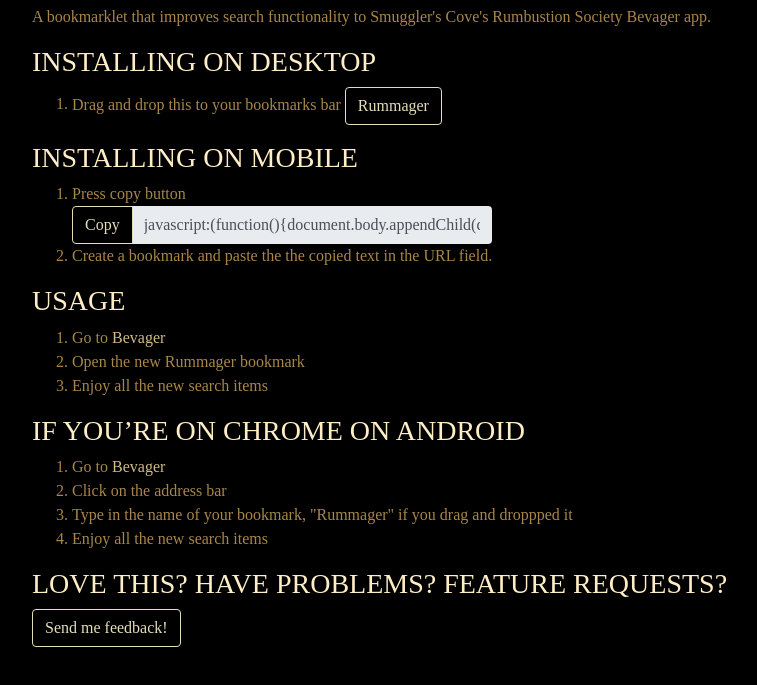
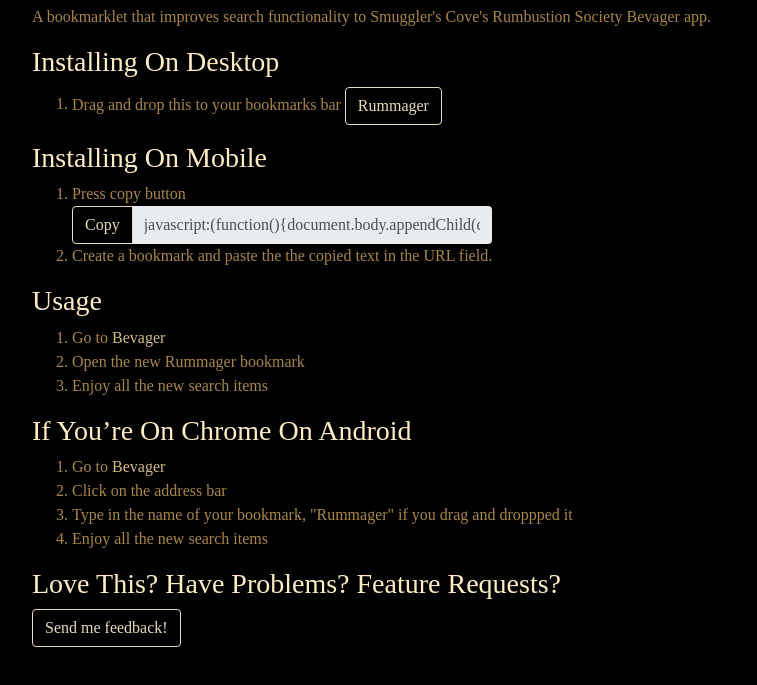
Before and after one commit to robotpistol/rummager, a plain HTML site: page index.html in a window 1280 px wide. Shown: the part 51-736 px from the top of the page, without its empty margins (38-795 px from the left). Drawn offline with nearby package versions, Linux system fonts and the light colour scheme.

Commit message:
Title case, stop screaming in the titles

```diff
--- a/index.html
+++ b/index.html
@@ -26,7 +26,7 @@
         </div>
       </div>
       <div class="row">
-        <h3>INSTALLING ON DESKTOP</h3>
+        <h3>Installing On Desktop</h3>
       </div>
       <div class="row">
         <ol>
@@ -39,7 +39,7 @@
         </ol>
       </div>
       <div class="row">
-        <h3>INSTALLING ON MOBILE</h3>
+        <h3>Installing On Mobile</h3>
       </div>
       <div class="row">
         <ol>
@@ -54,7 +54,7 @@
         </ol>
       </div>
       <div class="row">
-        <h3>USAGE</h3>
+        <h3>Usage</h3>
       </div>
       <div class="row">
         <ol>
@@ -64,7 +64,7 @@
         </ol>
       </div>
       <div class="row">
-        <h3>IF YOU’RE ON CHROME ON ANDROID</h3>
+        <h3>If You’re On Chrome On Android</h3>
       </div>
       <div class="row">
         <ol>
@@ -75,7 +75,7 @@
         </ol>
       </div>
       <div class="row">
-        <h3>LOVE THIS? HAVE PROBLEMS? FEATURE REQUESTS?</h3>
+        <h3>Love This? Have Problems? Feature Requests?</h3>
       </div>
       <div class="row">
         <a class="btn btn-outline-info" href="https://goo.gl/forms/sGWYG8IE7E7zx3sL2">Send me feedback!</a>
```
